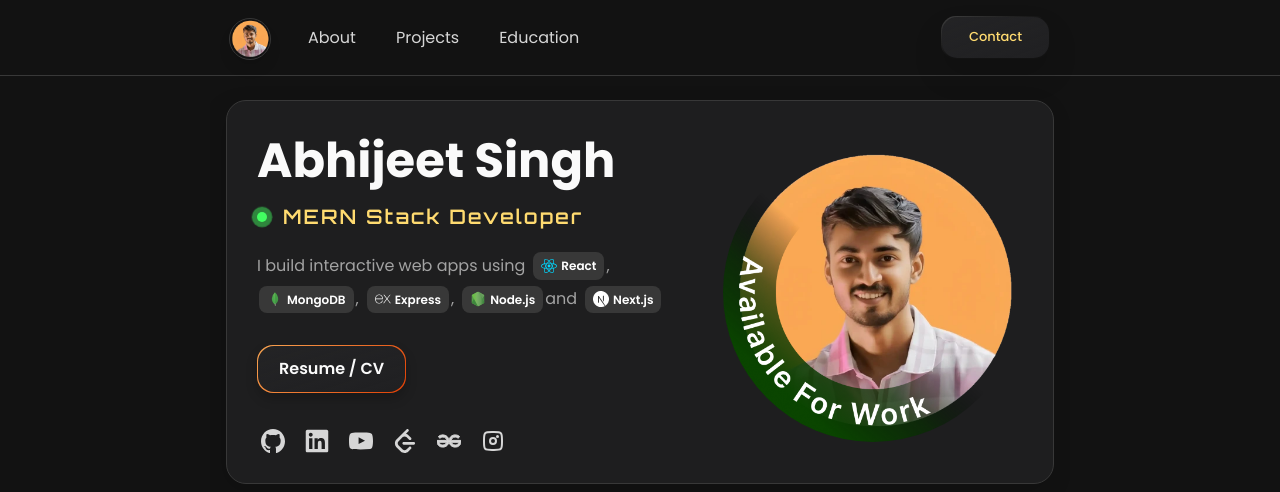
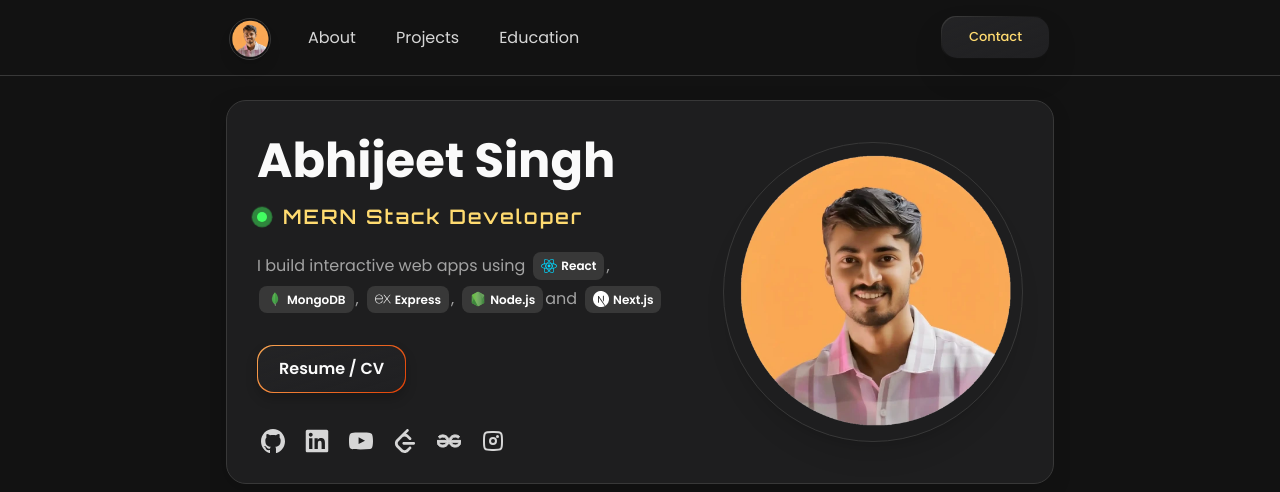
Before and after one commit to abhijeetSinghRajput/Personal-Portfolio, a Next.js app in the folder next-app/: page / in a window 1280 px wide. Shown: the top 492 px of the page. Built offline with nearby package versions, Linux system fonts and the light colour scheme; no server answers.

Commit message:
style: remove available for work frame image overlay from hero section

```diff
--- a/next-app/components/hero-section.tsx
+++ b/next-app/components/hero-section.tsx
@@ -81,7 +81,7 @@ export function HeroSection() {
       </div>
 
       <div className="flex-shrink-0 flex items-center justify-center">
-        <div className="relative w-[200px] h-[200px] sm:w-[250px] sm:h-[250px] md:w-[300px] md:h-[300px] rounded-full overflow-hidden">
+        <div className="relative w-[200px] h-[200px] sm:w-[250px] sm:h-[250px] md:w-[300px] md:h-[300px] rounded-full overflow-hidden shadow-xl border border-[#383838]">
           <Image
             src="/assets/avatar.webp"
             alt="Abhijeet Singh Rajput"
@@ -92,17 +92,6 @@ export function HeroSection() {
             fetchPriority="high"
             className="w-full h-full object-cover"
           />
-          <Image
-            src="/assets/frame.png"
-            alt="Available for work status"
-            width={300}
-            height={300}
-            sizes="(max-width: 640px) 200px, (max-width: 768px) 250px, 300px"
-            priority
-            fetchPriority="high"
-            quality={85}
-            className="absolute inset-0 w-full h-full object-contain z-10 pointer-events-none"
-          />
         </div>
       </div>
     </section>
```
